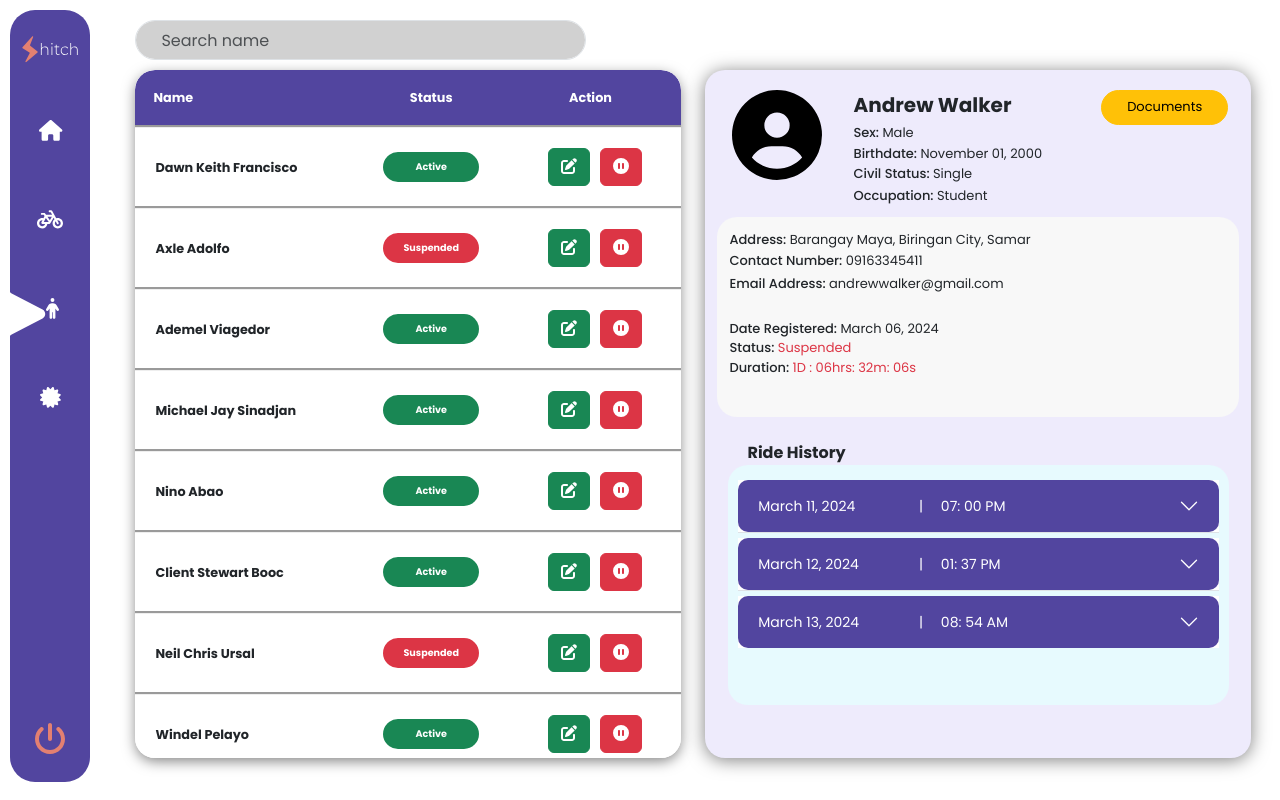
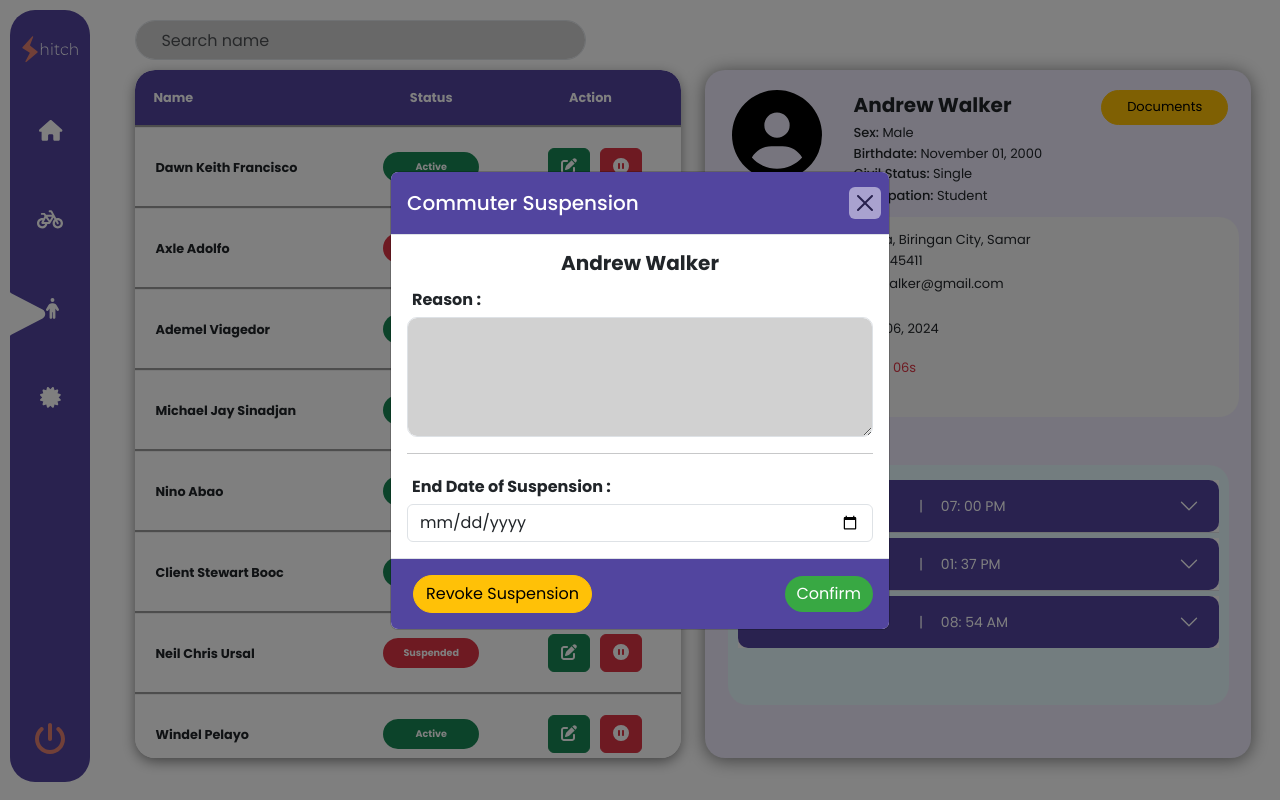
Before and after one commit to wingled22/pagyeonjaFrontEnd, a React (Vite) app: page /commuter in a window 1280 px wide. Both pictures are taken after a click on the button 621 px from the left and 167 px from the top of the page. Built offline with nearby package versions, Linux system fonts and the light colour scheme.

Commit message:
added form modal for the suspension of the commuter

```diff
--- /dev/null
+++ b/src/assets/css/CommuterSuspensionModal.css
@@ -0,0 +1,47 @@
+.commuterSuspensionHeader
+{
+    background-color: #52459F !important;
+    color: white;
+}
+
+.commuterSuspensionFooter
+{
+    background-color: #52459F !important;
+}
+
+button.btn-close
+{
+    color: white !important;
+    background-color: white;
+}
+
+.btnConfirmSuspension
+{
+    border-radius: 20px;
+    background-color: #38A843;
+
+    border: none;
+}
+
+.btnRevokeSuspension
+{
+    border-radius: 20px;
+}
+
+.btnConfirmSuspension:hover
+{
+    background-color: #3d9d46;
+}
+
+.inputReason
+{
+    border-radius: 10px;
+    background-color: #d1d1d1 !important;
+
+    height: 120px;
+}
+
+.inputReason:focus
+{
+    /* color: black !important; */
+}
--- a/src/components/Commuter/CommuterAccordion.jsx
+++ b/src/components/Commuter/CommuterAccordion.jsx
@@ -15,7 +15,7 @@ const CommuterAccordion = () => {
     const [open, setOpen] = useState('0');
     const toggle = (id) => {
         if (open === id) {
-            setOpen();
+            setOpen("0");
         } else {
             setOpen(id);
         }
@@ -40,7 +40,6 @@ const CommuterAccordion = () => {
                             <Col>
                                 <span className='headerText'>&emsp;|&emsp; {item.dropOFfTime} </span>
                             </Col>
-
                         </AccordionHeader>
                         <AccordionBody accordionId={item.id.toString()}>
                             <Row>
--- a/src/components/Commuter/CommuterDetails.jsx
+++ b/src/components/Commuter/CommuterDetails.jsx
@@ -8,8 +8,12 @@ import {
 import { Row, Col, Container } from 'reactstrap';
 
 import CommuterAccordion from '../../components/Commuter/CommuterAccordion.jsx'
+import { useState } from "react";
 
 const CommuterDetails = () => {
+
+
+
     return (<>
 
         <Container className="commuterDetailsContainer" fluid>
--- /dev/null
+++ b/src/components/Commuter/CommuterSuspensionModal.jsx
@@ -0,0 +1,47 @@
+import { Button, Modal, ModalHeader, ModalBody, ModalFooter, Form, Input } from 'reactstrap';
+import "../../assets/css/CommuterSuspensionModal.css";
+
+const CommuterSuspensionModal = ({ isOpen, untoggle }) => {
+
+    const today = new Date().toISOString().split('T')[0]; // Get today's date in YYYY-MM-DD format
+
+    return (
+        <>
+            <Modal isOpen={isOpen} toggle={untoggle} centered>
+                <ModalHeader toggle={untoggle} className='commuterSuspensionHeader'>Commuter Suspension</ModalHeader>
+                <Form>
+                    <ModalBody>
+                        <center><h5><strong>Andrew Walker</strong></h5></center>                        <div>
+                            <label htmlFor="" style={{ margin: '5px' }}><strong>Reason : </strong></label>
+                            <Input className='inputReason'
+                                name='Reason'
+                                multiple
+                                type="textarea"
+                            />
+                        </div>
+
+                        {/* <Button onClick={untoggle} color='warning' type='submit'>Update</Button> */}
+                        <hr />
+                        <div style={{ marginTop: '10px' }}>
+                            <label htmlFor="" style={{ margin: '5px' }}><strong>End Date of Suspension : </strong></label>
+                            <Input
+                                id="exampleDate"
+                                name="date"
+                                placeholder="date placeholder"
+                                type="date"
+                                min={today}
+                            />
+                        </div>
+
+                    </ModalBody>
+                    <ModalFooter className='commuterSuspensionFooter' style={{ justifyContent: 'space-between' }}>
+                        <Button className='btn btn-warning btnRevokeSuspension'>Revoke Suspension</Button>
+                        <Button className='btn btnConfirmSuspension'>Confirm</Button>
+                    </ModalFooter>
+                </Form>
+            </Modal>
+        </>
+    );
+}
+
+export default CommuterSuspensionModal;
--- a/src/components/Commuter/CommuterTable.jsx
+++ b/src/components/Commuter/CommuterTable.jsx
@@ -7,7 +7,8 @@ import {
 } from "@fortawesome/free-solid-svg-icons";
 
 import { Row, Col, Container } from 'reactstrap';
-
+import CommuterSuspensionModal from "../../components/Commuter/CommuterSuspensionModal.jsx";
+import { useState } from "react";
 
 const CommuterTable = () => {
     const data = [
@@ -21,8 +22,14 @@ const CommuterTable = () => {
         { id: 8, name: 'Windel Pelayo', status: 'Active' },
     ];
 
+    const [modalSuspension, setModalSuspension] = useState(false);
+    const toggleSuspension = () => setModalSuspension(!modalSuspension);
+
     return (
         <>
+
+        <CommuterSuspensionModal isOpen={modalSuspension} untoggle={toggleSuspension} />
+
             <div className="CommuterTableContainer">
                 <table className='tableCommuterTable'>
                     <thead className='theadCommuterTable'>
@@ -45,7 +52,7 @@ const CommuterTable = () => {
                                     <button className='btn btn-success btnAction' onClick={() => console.log(`Action clicked for ${item.name}`)}>
                                         <Icon icon={faPenToSquare} color='white' />
                                     </button>
-                                    <button className='btn btn-danger btnAction' onClick={() => console.log(`Action clicked for ${item.name}`)}>
+                                    <button className='btn btn-danger btnSuspendCommuter' onClick={() => {toggleSuspension()}}>
                                         <Icon icon={faCirclePause} color='white' />
                                     </button>
                                 </td>
```
